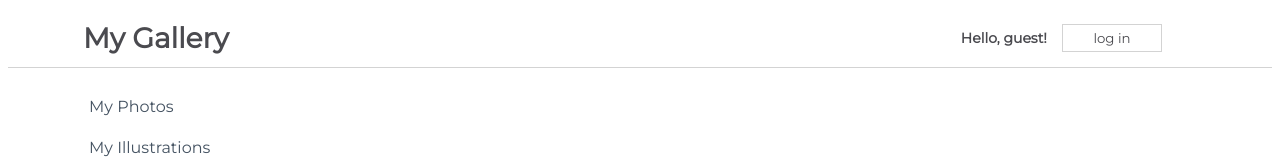
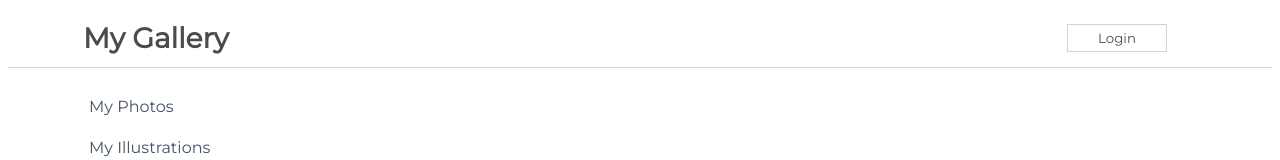
Before and after one commit to jp-clarke/react-challenges, a React (Create React App) app in the folder my-app/: page / in a window 1280 px wide. Shown: the top 160 px of the page. Built offline with nearby package versions, Linux system fonts and the light colour scheme.

Commit message:
Handling Events Challenge

```diff
--- a/my-app/src/App.js
+++ b/my-app/src/App.js
@@ -1,11 +1,13 @@
 import css from './App.module.css';
 import Sidebar from './components/Sidebar.js'
-import NavBarSimple from './components/NavBarSimple.js'
+// import NavBarSimple from './components/NavBarSimple.js'
+import NavBarForm from './components/NavBarForm.js'
 
 function App() {
   return (
     <div className={css.App}>
-      <NavBarSimple />
+      {/* <NavBarSimple /> */}
+      <NavBarForm />
       <Sidebar />
     </div>
   );
--- /dev/null
+++ b/my-app/src/components/NavBarChild.js
@@ -0,0 +1,24 @@
+import React from 'react'
+
+function NavBarChild(props) {
+  return (
+    props.isLoggedIn ? (
+        <div>
+            <button onClick={props.handleClick}>Login</button>
+        </div>
+        ) :
+        (
+        <form>
+            <label htmlFor="username">Username:</label>
+            <input placeholder="username" id="username" />
+
+            <label htmlFor="password">Password:</label>
+            <input placeholder="password" id="password" />
+
+            <button onClick={props.handleClick}>Submit</button>
+        </form>
+        )
+    )
+}
+
+export default NavBarChild
--- /dev/null
+++ b/my-app/src/components/NavBarForm.js
@@ -0,0 +1,52 @@
+import React from "react";
+import css from "./css/NavBarForm.module.css";
+import NavBarChild from "./NavBarChild.js"
+
+class NavBarForm extends React.Component {
+
+    constructor(props) {
+        super(props);
+        this.state = {
+            isLoggedIn: true,
+        }
+    }
+
+    handleClick = () => {
+        this.setState((prevState) => ({
+            isLoggedIn: prevState.isLoggedIn ? false : true
+        }), () => console.log(this.state.isLoggedIn))
+    }
+
+    render() {
+        return (
+            <div className={css.NavBar}>
+                <h1>My Gallery</h1>
+
+                <NavBarChild
+                    isLoggedIn={this.state.isLoggedIn}
+                    handleClick={this.handleClick}
+                />
+
+                {/* {this.state.isLoggedIn ? (
+                <div>
+                    <button onClick={() => this.handleClick()}>Login</button>
+                </div>
+                ) :
+                (
+                    <form>
+                        <label htmlFor="username">Username:</label>
+                        <input placeholder="username" id="username" />
+
+                        <label htmlFor="password">Password:</label>
+                        <input placeholder="password" id="password" />
+
+                        <button onClick={() => this.handleClick()}>Submit</button>
+                    </form>
+                )
+            } */}
+            </div>
+        )
+    }
+}
+
+export default NavBarForm;
```
Also changed, not shown: 1 other file (tests, documents, lock files or other folders).
